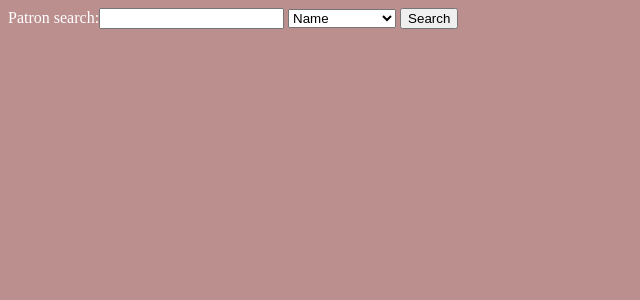
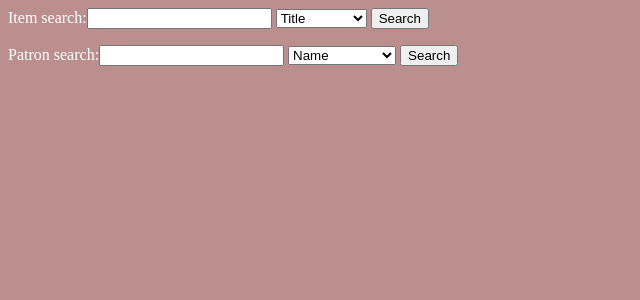
Before and after one commit to jmbiggs/my_library, a Django app: page /catalog/checkout/ in a window 1280 px wide. Shown: the top 300 px of the page, without its empty margins (0-640 px from the left). Run offline with Django 3.2, Linux system fonts and the light colour scheme.

Commit message:
View for checkout allows you to do both searches now.. but that’s it

```diff
--- a/catalog/forms.py
+++ b/catalog/forms.py
@@ -1,7 +1,7 @@
 from django import forms
 
 class PatronSearchForm(forms.Form):
-	query = forms.CharField(label='Patron search', max_length=100)
+	p_query = forms.CharField(label='Patron search', max_length=100)
 
 class PatronSearchTypeForm(forms.Form):
 	SEARCH_TYPES = (
@@ -10,10 +10,10 @@ class PatronSearchTypeForm(forms.Form):
 		('id', 'Patron ID #'),
 	)
 
-	query_type = forms.ChoiceField(label='', choices=SEARCH_TYPES)
+	p_query_type = forms.ChoiceField(label='', choices=SEARCH_TYPES)
 
 class ItemSearchForm(forms.Form):
-	query = forms.CharField(label='Item search', max_length=100)
+	i_query = forms.CharField(label='Item search', max_length=100)
 
 class ItemSearchTypeForm(forms.Form):
 	SEARCH_TYPES = (
@@ -23,4 +23,4 @@ class ItemSearchTypeForm(forms.Form):
 		('id', 'Item ID #'),
 	)
 
-	query_type = forms.ChoiceField(label='', choices=SEARCH_TYPES)
+	i_query_type = forms.ChoiceField(label='', choices=SEARCH_TYPES)
--- a/catalog/templates/catalog/checkout.html
+++ b/catalog/templates/catalog/checkout.html
@@ -1,6 +1,40 @@
 {% load static %}
 
 <link rel="stylesheet" type="text/css" href="{% static 'catalog/style.css' %}" />
+
+{% if item is None %}
+
+<form action="{% url 'checkout' %}" method="get">
+	{{ item_form }}
+	{{ item_type_form }}
+	<input type="submit" value="Search">
+</form>
+
+	{% if item_results is not None %}
+
+	{% if item_results.count == 0 %}
+		<p> No results found. </p>
+	{% elif item_results.count == 1 %}
+		<p> 1 result found. </p>
+	{% else %}
+		<p> {{ item_results.count }} results found. </p>
+	{% endif %}
+
+	<ul>
+		{% for item in item_results %}
+		<li>
+		<a href="{% url 'checkout' %}">{{ item }}</a>
+		</li>
+		{% endfor %}
+	</ul>
+
+	{% endif %}
+
+{% else %}
+
+<p> item: {{ item.item_name }} </p>
+
+{% endif %}
 
 {% if patron is None %}
 
@@ -10,6 +44,25 @@
 	<input type="submit" value="Search">
 </form>
 
+	{% if patron_results is not None %}
+
+		{% if patron_results.count == 0 %}
+			<p> No results found. </p>
+		{% elif patron_results.count == 1 %}
+			<p> 1 result found. </p>
+		{% else %}
+			<p> {{ patron_results.count }} results found. </p>
+		{% endif %}
+		<ul>
+		{% for patron in patron_results %}
+
+			<li>
+		 		<a href="{% url 'patron_record' patron.id %}">{{ patron.patron_name }} ({{ patron.email }}) [Patron {{ patron.id }}]</a>
+			</li>
+
+		{% endfor %}
+	{% endif %}
+
 {% else %}
 
 <p> checking out to: {{ patron.patron_name }} </p>
--- a/catalog/views.py
+++ b/catalog/views.py
@@ -14,24 +14,14 @@ def index(request):
 
 def browse(request):
 	# get possible queries
-	item_query = request.GET.get('query')
-	item_query_type = request.GET.get('query_type')
-	if item_query is not None:
-		form = ItemSearchForm({'query': item_query})
-		type_form = ItemSearchTypeForm({'query_type': item_query_type})
+	query = request.GET.get('i_query')
+	query_type = request.GET.get('i_query_type')
+	if query is not None:
+		form = ItemSearchForm({'i_query': query})
+		type_form = ItemSearchTypeForm({'i_query_type': query_type})
 
 		# run search query
-		if item_query_type == 'title':
-			query_results = Item.objects.filter(title__icontains=item_query)
-		elif item_query_type == 'author':
-			query_results = Item.objects.filter(authors__author_name__icontains=item_query)
-		elif item_query_type == 'type':
-			query_results = Item.objects.filter(media_type__icontains=item_query)
-		elif item_query_type == 'id':
-			if is_int(item_query):
-				query_results = Item.objects.filter(pk=item_query)
-			else:
-				query_results = Item.objects.none()
+		query_results = item_query(query, query_type)
 
 		context = {'form': form, 'type_form': type_form, 'query_results': query_results}
 	else:
@@ -48,22 +38,14 @@ def item_record(request, item_id):
 	return render(request, 'catalog/item.html', context)
 
 def patron_lookup(request):
-	patron_query = request.GET.get('query')
-	patron_query_type = request.GET.get('query_type')
-	if patron_query is not None:
-		form = PatronSearchForm({'query': patron_query})
-		type_form = PatronSearchTypeForm({'query_type': patron_query_type})
+	query = request.GET.get('p_query')
+	query_type = request.GET.get('p_query_type')
+	if query is not None:
+		form = PatronSearchForm({'p_query': query})
+		type_form = PatronSearchTypeForm({'p_query_type': query_type})
 
 		# run search query
-		if patron_query_type == 'name':
-			query_results = Patron.objects.filter(patron_name__icontains=patron_query)
-		elif patron_query_type == 'email':
-			query_results = Patron.objects.filter(email__icontains=patron_query)
-		elif patron_query_type == 'id':
-			if is_int(patron_query):
-				query_results = Patron.objects.filter(pk=patron_query)
-			else:
-				query_results = Patron.objects.none()
+		query_results = patron_query(query, query_type)
 
 		context = {'form': form, 'type_form': type_form, 'query_results': query_results}
 	else:
@@ -82,33 +64,49 @@ def patron_record(request, patron_id):
 	return render(request, 'catalog/patron_record.html', context)
 
 def checkout(request):
-	# to complete checkout we need item and patron
+	# get possible info passed to url
 	item_id = request.GET.get('item')
+	i_query = request.GET.get('i_query')
+	i_query_type = request.GET.get('i_query_type')
 	patron_id = request.GET.get('patron')
+	p_query = request.GET.get('p_query')
+	p_query_type = request.GET.get('p_query_type')
 
-	# if we have neither:
-	if item_id is None and patron_id is None:
-		patron_form = PatronSearchForm()
-		patron_type_form = PatronSearchTypeForm()
-		context = {'patron_form': patron_form, 'patron_type_form': patron_type_form}
+	# default context objects
+	item = None
+	item_form = None
+	item_type_form = None
+	item_results = None
+	patron = None
+	patron_form = None
+	patron_type_form = None
+	patron_results = None
 
-	# if we have patron, but not item:
-	elif item_id is None and patron_id is not None:
-		patron = get_object_or_404(Patron, pk=patron_id)
-		context = {'patron': patron}
-
-	# if we have item, but not patron:
-	elif item_id is not None and patron_id is None:
-		item = get_object_or_404(Item, pk=item_id)
-		patron_search_form = PatronSearchForm()
-		patron_search_type_form = PatronSearchTypeForm()
-		context = {'item': item, 'patron_form': patron_form, 'patron_type_form': patron_type_form}
-
-	# if we have both:
+	# item section
+	if item_id is None:
+		if i_query is None:
+			item_form = ItemSearchForm()
+			item_type_form = ItemSearchTypeForm()
+		else:
+			item_results = item_query(i_query, i_query_type)
+			item_form = ItemSearchForm({'i_query': i_query})
+			item_type_form = ItemSearchTypeForm({'i_query_type': i_query_type})
 	else:
 		item = get_object_or_404(Item, pk=item_id)
+
+	# patron section
+	if patron_id is None:
+		if p_query is None:
+			patron_form = PatronSearchForm()
+			patron_type_form = PatronSearchTypeForm()
+		else:
+			patron_results = patron_query(p_query, p_query_type)
+			patron_form = PatronSearchForm({'p_query': p_query})
+			patron_type_form = PatronSearchTypeForm({'p_query_type': p_query_type})
+	else:
 		patron = get_object_or_404(Patron, pk=patron_id)
-		context = {'item': item, 'patron': patron}
+
+	context = {'item': item, 'item_form': item_form, 'item_type_form': item_type_form, 'item_results': item_results, 'patron': patron, 'patron_form': patron_form, 'patron_type_form': patron_type_form, 'patron_results': patron_results}
 
 	return render(request, 'catalog/checkout.html', context)
 
@@ -118,6 +116,30 @@ def checkin(request):
 
 # helpers
 
+def patron_query(query, query_type):
+	if query_type == 'name':
+		return Patron.objects.filter(patron_name__icontains=query)
+	elif query_type == 'email':
+		return Patron.objects.filter(email__icontains=query)
+	elif query_type == 'id':
+		if is_int(query):
+			return Patron.objects.filter(pk=query)
+		else:
+			return Patron.objects.none()
+
+def item_query(query, query_type):
+	if query_type == 'title':
+		return Item.objects.filter(title__icontains=query)
+	elif query_type == 'author':
+		return Item.objects.filter(authors__author_name__icontains=query)
+	elif query_type == 'type':
+		return Item.objects.filter(media_type__icontains=query)
+	elif query_type == 'id':
+		if is_int(query):
+			return Item.objects.filter(pk=query)
+		else:
+			return Item.objects.none()
+
 def is_int(string):
 	try:
 		int(string)
```
